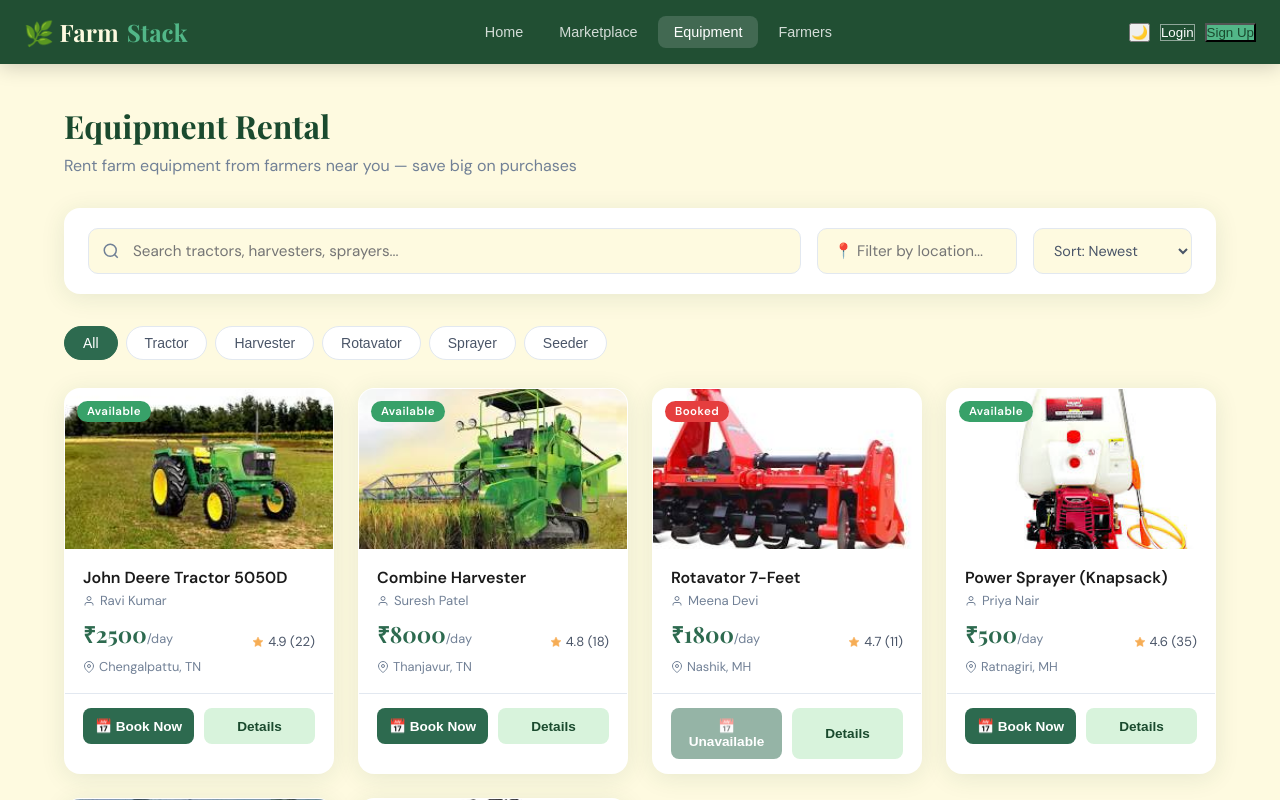
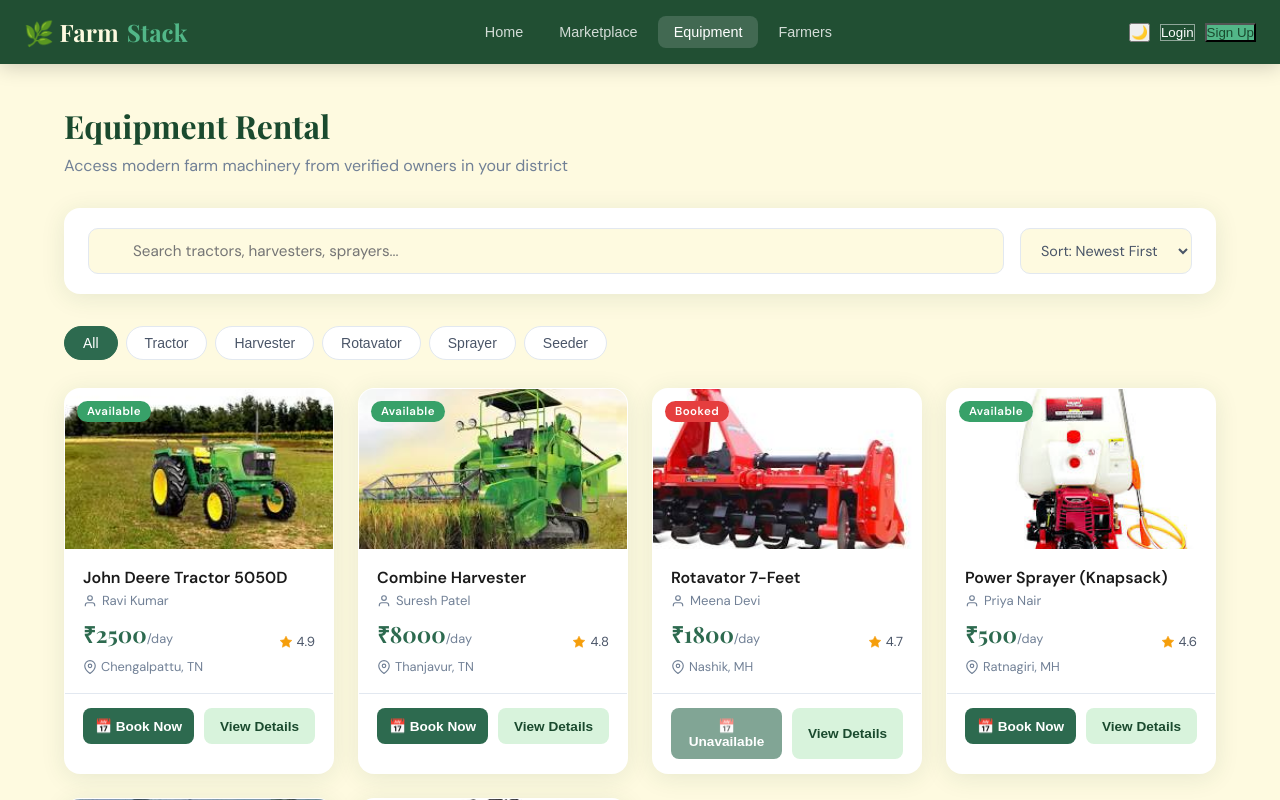
Before and after one commit to Mutthuram03/FarmStack, a React (Vite) app: page / in a window 1280 px wide. Both pictures are taken after a click on the button "Equipment". Shown: the top 800 px of the page. Built offline with nearby package versions, Linux system fonts and the light colour scheme.

Commit message:
Added equipment listing and interaction features

```diff
--- a/src/components/EquipmentPage.jsx
+++ b/src/components/EquipmentPage.jsx
@@ -25,14 +25,18 @@
   return (
     <div className="page">
       <div className="page-title">Equipment Rental</div>
-      <div className="page-sub">Rent farm equipment from farmers near you — save big on purchases</div>
+      <div className="page-sub">Access modern farm machinery from verified owners in your district</div>
       <div className="search-bar">
         <div className="search-input-wrap">
-          <Icon name="search" color="#718096" />
+          <Icon name="search" size={20} color="var(--text-muted)" />
           <input className="search-input" placeholder="Search tractors, harvesters, sprayers..." value={search} onChange={e => setSearch(e.target.value)} />
         </div>
-        <input className="search-input" style={{ flex: "0 0 200px", padding: "12px 16px", border: "1.5px solid var(--border)", borderRadius: 10, outline: "none", fontFamily: "inherit", background: "var(--cream)" }} placeholder="📍 Filter by location..." value={location} onChange={e => setLocation(e.target.value)} />
-        <select className="filter-select" value={sort} onChange={e => setSort(e.target.value)}><option value="newest">Sort: Newest</option><option value="price-low">Price: Low-High</option><option value="price-high">Price: High-Low</option><option value="rating">Top Rated</option></select>
+        <select className="filter-select" value={sort} onChange={e => setSort(e.target.value)}>
+          <option value="newest">Sort: Newest First</option>
+          <option value="price-low">Price: Low to High</option>
+          <option value="price-high">Price: High to Low</option>
+          <option value="rating">Top Rated</option>
+        </select>
       </div>
       <div className="cat-tabs">
         {CATEGORIES_EQ.map(c => <button key={c} className={`cat-tab ${cat === c ? "active" : ""}`} onClick={() => setCat(c)}>{c}</button>)}
@@ -43,23 +47,24 @@
         <div className="grid grid-4">
           {sorted.map(eq => (
             <div className="card" key={eq.id}>
-              <div className="card-img"><img src={eq.img} alt={eq.name} />
+              <div className="card-img">
+                <img src={eq.img} alt={eq.name} />
                 <div className={`card-badge ${eq.available ? "avail" : "unavail"}`}>{eq.available ? "Available" : "Booked"}</div>
               </div>
               <div className="card-body">
                 <div className="card-name">{eq.name}</div>
-                <div className="card-farmer"><Icon name="user" size={12} />{eq.owner}</div>
+                <div className="card-farmer"><Icon name="user" size={14} />{eq.owner}</div>
                 <div className="card-meta">
                   <div className="card-price">₹{eq.priceDay}<span>/day</span></div>
-                  <div className="card-rating"><Icon name="star" size={12} color="#f6ad55" />{eq.rating} ({eq.reviews})</div>
+                  <div className="card-rating"><Icon name="star" size={14} color="#f59e0b" />{eq.rating}</div>
                 </div>
-                <div className="card-location"><Icon name="map" size={12} />{eq.location}</div>
+                <div className="card-location"><Icon name="map" size={14} />{eq.location}</div>
               </div>
               <div className="card-footer">
-                <button className="card-btn card-btn-primary" disabled={!eq.available} style={{ opacity: eq.available ? 1 : 0.5 }} onClick={() => eq.available && onSelect(eq, "equipment")}>
+                <button className="card-btn card-btn-primary" disabled={!eq.available} style={{ opacity: eq.available ? 1 : 0.6 }} onClick={() => eq.available && onSelect(eq, "equipment")}>
                   📅 {eq.available ? "Book Now" : "Unavailable"}
                 </button>
-                <button className="card-btn card-btn-secondary" onClick={() => onSelect(eq, "equipment")}>Details</button>
+                <button className="card-btn card-btn-secondary" onClick={() => onSelect(eq, "equipment")}>View Details</button>
               </div>
             </div>
           ))}
```
